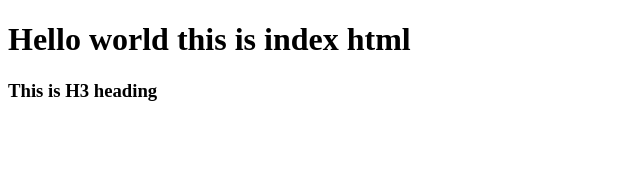
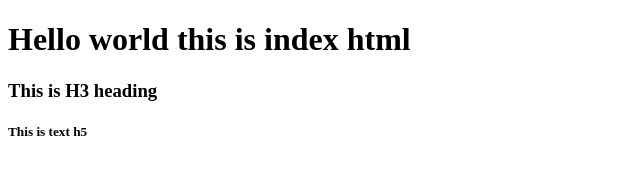
Before and after one commit to melvinsalex/Demo, a plain HTML site: page index.html in a window 1280 px wide. Shown: the full height of the page, 0-640 px from the left. Drawn offline with Linux system fonts and the light colour scheme.

Commit message:
This is h5 added
This is description

```diff
--- a/index.html
+++ b/index.html
@@ -9,5 +9,6 @@
 <body>
     <h1>Hello world this is index html</h1>
     <h3>This is H3 heading</h3>
+    <h5>This is text h5</h5>
 </body>
 </html>
```
